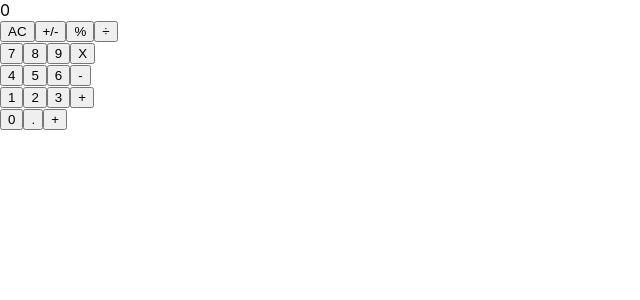
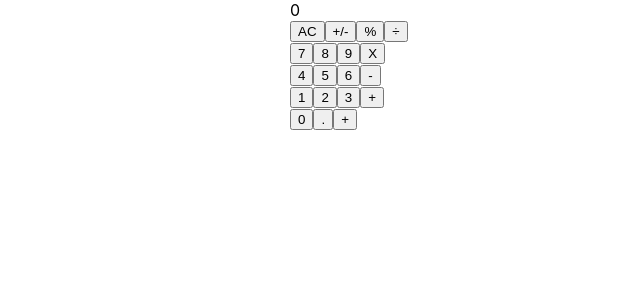
Before and after one commit to juzQrios/project-react-calculator, a React (Create React App) app: page / in a window 1280 px wide. Shown: the top 300 px of the page, without its empty margins (0-640 px from the left). Built offline with nearby package versions, Linux system fonts and the light colour scheme.

Commit message:
Add App component styles

```diff
--- /dev/null
+++ b/src/components/App/App.css
@@ -0,0 +1,6 @@
+.App {
+  display: flex;
+  flex-direction: column;
+  width: 700px;
+  margin: 0 auto;
+}
--- a/src/components/App/App.js
+++ b/src/components/App/App.js
@@ -1,12 +1,13 @@
 /* eslint-disable react/prefer-stateless-function */
 import React from 'react';
+import './App.css';
 import Display from '../Display/Display';
 import ButtonPanel from '../ButtonPanel/ButtonPanel';
 
 class App extends React.Component {
   render() {
     return (
-      <div id="App" className="App">
+      <div className="App">
         <Display />
         <ButtonPanel />
       </div>
```
